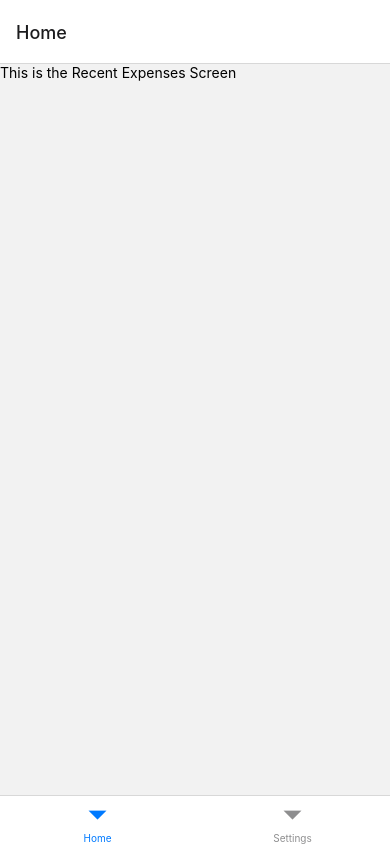
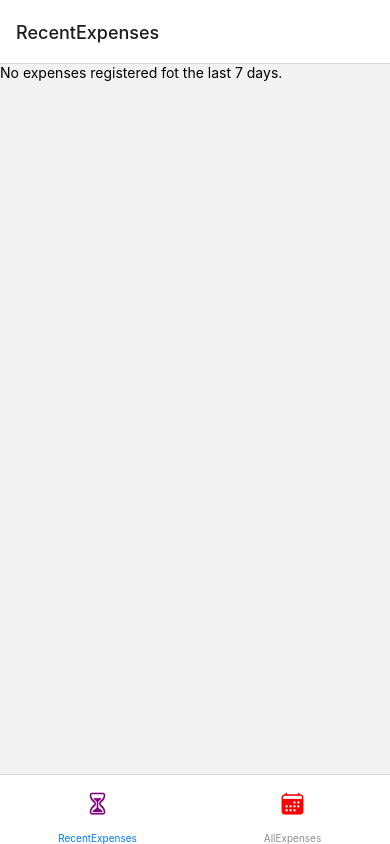
Before and after one commit to HusseinIbrahim2/Expense-Tracker, a React Native app: screen /RecentExpenses in a window 390 px wide. Built offline with nearby package versions, Linux system fonts and the light colour scheme.

Commit message:
Adding icon to the bottom tabs

```diff
--- a/App.js
+++ b/App.js
@@ -5,6 +5,7 @@ import { createBottomTabNavigator } from '@react-navigation/bottom-tabs';
 
 import AllExpensesScreen from './screens/AllExpensesScreen';
 import RecentExpensesScreen from './screens/RecentExpensesScreen';
+import IconButton from './components/IconButton';
 
 const Tab = createBottomTabNavigator();
 
@@ -12,9 +13,25 @@ export default function App() {
   return (
     <>
       <NavigationContainer>
-        <Tab.Navigator>
-          <Tab.Screen name="Home" component={RecentExpensesScreen} />
-          <Tab.Screen name="Settings" component={AllExpensesScreen} />
+        <Tab.Navigator
+          screenOptions={{
+            tabBarStyle: {height: 70 },
+          }}
+          tab
+        >
+          <Tab.Screen
+           name="RecentExpenses"
+           component={RecentExpensesScreen}
+           options={{
+            tabBarIcon: ({focused,size}) => <IconButton name='ios-hourglass-outline' size={size} color={focused ? 'purple': 'red' } />,
+          }} />
+          <Tab.Screen
+           name="AllExpenses"
+           component={AllExpensesScreen}
+           options={{
+            tabBarIcon: ({focused,size}) => <IconButton name='calendar' size={size} color={focused ? 'purple': 'red' } />
+          }}
+            />
         </Tab.Navigator>
       </NavigationContainer>
     </>
--- a/screens/RecentExpensesScreen.js
+++ b/screens/RecentExpensesScreen.js
@@ -2,7 +2,7 @@ import { View , Text } from "react-native";
 
 function RecentExpensesScreen() {
     return (
-        <Text>This is the Recent Expenses Screen</Text>
+        <Text>No expenses registered fot the last 7 days.</Text>
     )
 }
 
```
